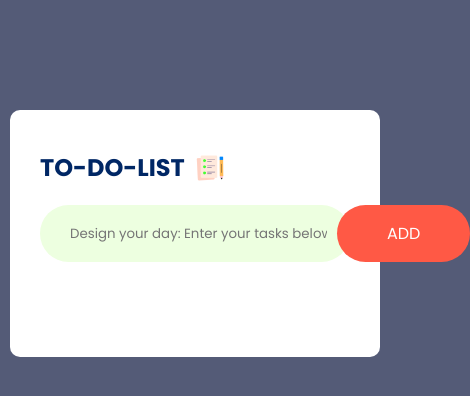
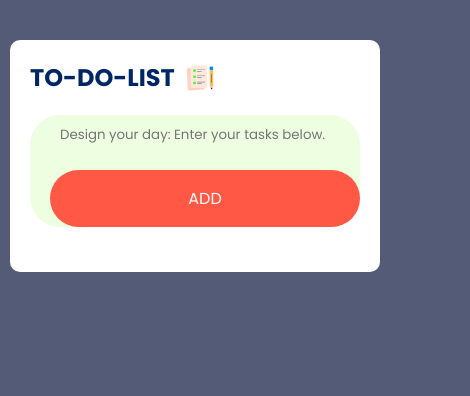
Before and after one commit to NTDarshan/TO-DO-LIST, a plain HTML site: page index.html in a window 390 px wide. Shown: the whole page, 470 px wide, since content can reach past the window. Drawn offline with Linux system fonts and the light colour scheme.

Commit message:
first commit

```diff
--- a/style.css
+++ b/style.css
@@ -101,3 +101,39 @@
 body {
   background-color: #545b77;
 }
+
+/*responsiveness*/
+/* Rest of your CSS code */
+
+@media (max-width: 768px) {
+  .TODO-APP {
+    margin: 50px auto 20px;
+    padding: 30px;
+  }
+
+  .row {
+    flex-direction: column;
+    align-items: stretch;
+  }
+
+  input {
+    margin-bottom: 15px;
+  }
+}
+
+@media (max-width: 480px) {
+  .TODO-APP {
+    margin: 30px auto 20px;
+    padding: 20px;
+  }
+
+  ul li {
+    font-size: 16px;
+    padding: 10px 8px 10px 40px;
+  }
+
+  ul li span {
+    font-size: 18px;
+    top: 3px;
+  }
+}
```
Also changed, not shown: index.html (+0 -3 lines).
